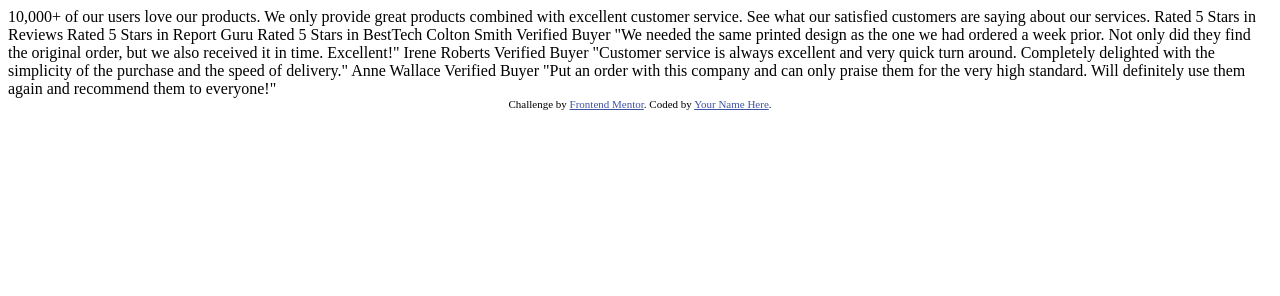
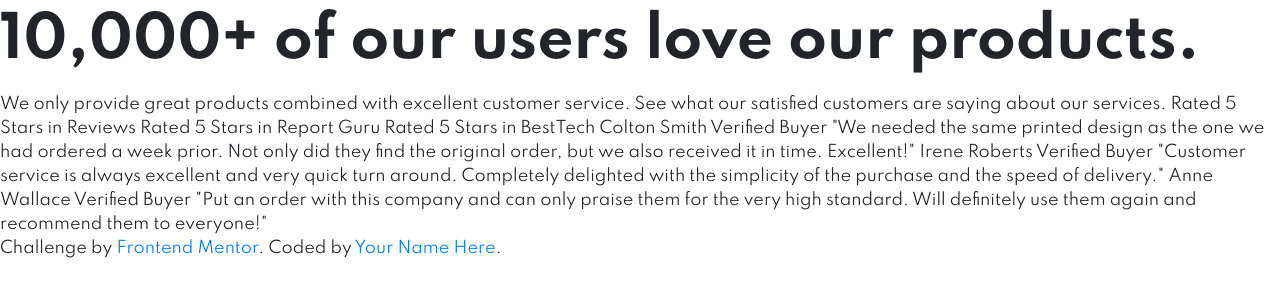
Before and after one commit to esromc23/social-proof-section-master, a plain HTML site: page index.html in a window 1280 px wide. Drawn offline with nearby package versions, Linux system fonts and the light colour scheme.

Commit message:
Style updates

```diff
--- /dev/null
+++ b/design/styles.css
@@ -0,0 +1,9 @@
+body {
+    font-family: "Spartan";
+  }
+
+  h1 {
+    font-size: 3.5rem;
+    font-weight: 700;
+    line-height: 1.5;
+  }
--- a/index.html
+++ b/index.html
@@ -14,42 +14,53 @@
 
     <title>Frontend Mentor | Social proof section</title>
 
-    <!-- Feel free to remove these styles or customise in your own stylesheet 👍 -->
-    <style>
-      .attribution {
-        font-size: 11px;
-        text-align: center;
-      }
-      .attribution a {
-        color: hsl(228, 45%, 44%);
-      }
-    </style>
+    <!-- Google Fonts -->
+    <link
+      href="https://fonts.googleapis.com/css2?family=Spartan:wght@400;500;700&display=swap"
+      rel="stylesheet"
+    />
+
+    <!-- CSS Stylesheets -->
+    <link
+      rel="stylesheet"
+      href="https://stackpath.bootstrapcdn.com/bootstrap/4.5.2/css/bootstrap.min.css"
+      integrity="sha384-JcKb8q3iqJ61gNV9KGb8thSsNjpSL0n8PARn9HuZOnIxN0hoP+VmmDGMN5t9UJ0Z"
+      crossorigin="anonymous"
+    />
+    <link rel="stylesheet" href="design/styles.css" />
+
+    <!-- Bootstrap Scripts -->
+    <script
+      src="https://code.jquery.com/jquery-3.5.1.slim.min.js"
+      integrity="sha384-DfXdz2htPH0lsSSs5nCTpuj/zy4C+OGpamoFVy38MVBnE+IbbVYUew+OrCXaRkfj"
+      crossorigin="anonymous"
+    ></script>
+    <script
+      src="https://cdn.jsdelivr.net/npm/popper.js@1.16.1/dist/umd/popper.min.js"
+      integrity="sha384-9/reFTGAW83EW2RDu2S0VKaIzap3H66lZH81PoYlFhbGU+6BZp6G7niu735Sk7lN"
+      crossorigin="anonymous"
+    ></script>
+    <script
+      src="https://stackpath.bootstrapcdn.com/bootstrap/4.5.2/js/bootstrap.min.js"
+      integrity="sha384-B4gt1jrGC7Jh4AgTPSdUtOBvfO8shuf57BaghqFfPlYxofvL8/KUEfYiJOMMV+rV"
+      crossorigin="anonymous"
+    ></script>
   </head>
   <body>
-    10,000+ of our users love our products.
 
-    We only provide great products combined with excellent customer service.
-    See what our satisfied customers are saying about our services.
+    <h1>10,000+ of our users love our products.</h1>
 
-    Rated 5 Stars in Reviews
-    Rated 5 Stars in Report Guru
-    Rated 5 Stars in BestTech
-
-    Colton Smith
-    Verified Buyer
-    "We needed the same printed design as the one we had ordered a week prior.
-    Not only did they find the original order, but we also received it in time.
-    Excellent!"
-
-    Irene Roberts
-    Verified Buyer
-    "Customer service is always excellent and very quick turn around. Completely
-    delighted with the simplicity of the purchase and the speed of delivery."
-
-    Anne Wallace
-    Verified Buyer
-    "Put an order with this company and can only praise them for the very high
-    standard. Will definitely use them again and recommend them to everyone!"
+    We only provide great products
+    combined with excellent customer service. See what our satisfied customers
+    are saying about our services. Rated 5 Stars in Reviews Rated 5 Stars in
+    Report Guru Rated 5 Stars in BestTech Colton Smith Verified Buyer "We needed
+    the same printed design as the one we had ordered a week prior. Not only did
+    they find the original order, but we also received it in time. Excellent!"
+    Irene Roberts Verified Buyer "Customer service is always excellent and very
+    quick turn around. Completely delighted with the simplicity of the purchase
+    and the speed of delivery." Anne Wallace Verified Buyer "Put an order with
+    this company and can only praise them for the very high standard. Will
+    definitely use them again and recommend them to everyone!"
 
     <div class="attribution">
       Challenge by
```
